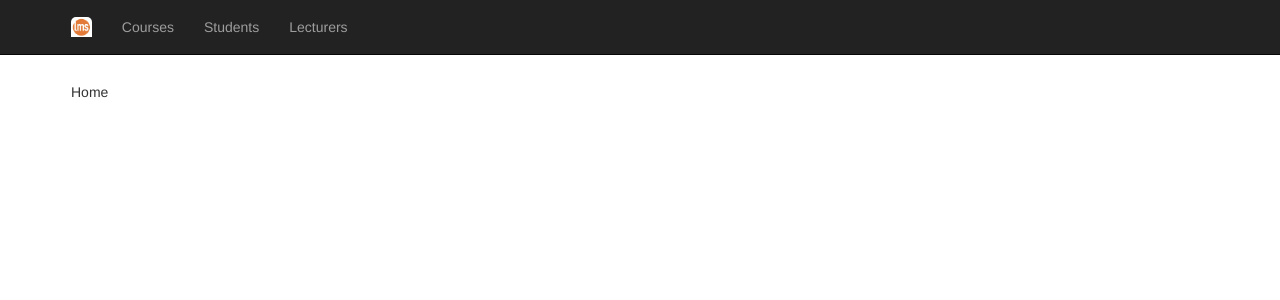
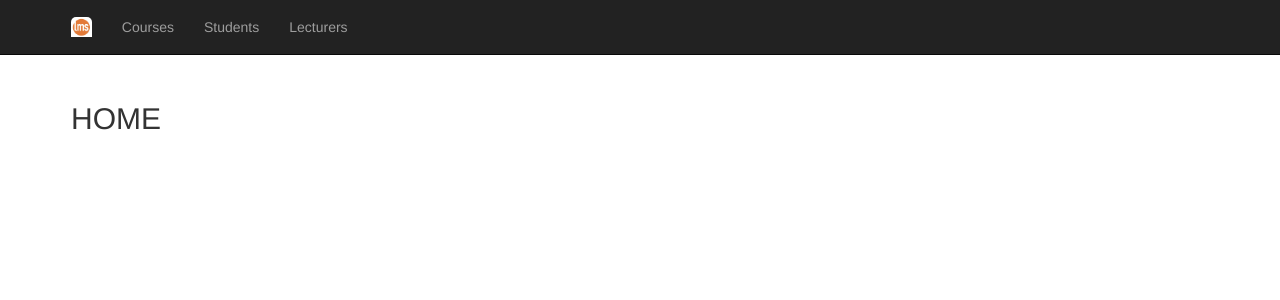
Before and after one commit to webfolly/lms-react-project, a React (Create React App) app: page / in a window 1280 px wide. Shown: the top 300 px of the page. Built offline with nearby package versions, Linux system fonts and the light colour scheme.

Commit message:
home + routes

```diff
--- /dev/null
+++ b/src/App/Home.js
@@ -0,0 +1,16 @@
+import React, {Component} from 'react';
+import {
+    BrowserRouter as Router,
+    Route,
+    Link
+} from 'react-router-dom';
+
+export default class Home extends Component {
+    render(){
+        return (
+            <div>
+                <h2>HOME</h2>
+            </div>
+        );
+    }
+}
--- a/src/App/Routes.js
+++ b/src/App/Routes.js
@@ -2,11 +2,11 @@ import React from 'react';
 import {Route} from 'react-router-dom';
 import StudentsView from '../Student/StudentsView';
 import StudentDetailView from '../Student/StudentDetailView';
-
+import Home from './Home';
 
 export default () => ((
     <div>
-        <Route exact path="/" component={() => <p>Home</p> } />
+        <Route exact path="/" component={Home} />
         <Route exact path="/courses" component={() => <p>Course</p>} />
         <Route exact path="/courses/:id" component={() => <p>courses/:id</p>} />
         <Route exact path="/students" component={StudentsView} />
```
